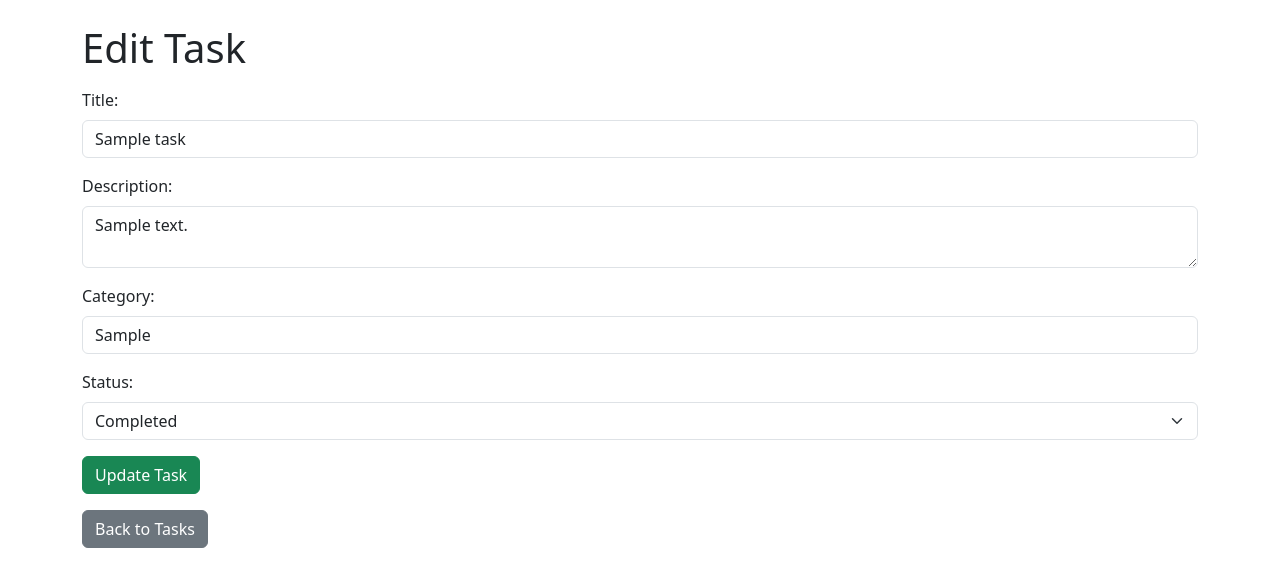
After one commit to svladimir1010/Task-Tracker, a Flask app: page /edit/1 in a window 1280 px wide. The commit adds this page. Shown: the top 587 px of the page. Run offline with Flask 3, Linux system fonts and the light colour scheme; tables that the repository leaves empty hold one stand-in row (values such as "Sample post").

Commit message:
Add edit and delete functionality, integrate Bootstrap

```diff
--- a/app/routes.py
+++ b/app/routes.py
@@ -22,3 +22,23 @@ def add_task():
         db.session.commit()
         return redirect(url_for('main.index'))
     return render_template('add_task.html')
+
+@bp.route('/edit/<int:id>', methods=['GET', 'POST'])
+def edit_task(id):
+    task = Task.query.get_or_404(id)
+    if request.method == 'POST':
+        task.title = request.form['title']
+        task.description = request.form.get('description')
+        task.category = request.form.get('category', 'General')
+        task.status = request.form.get('status', 'Not Started')
+        db.session.commit()
+        return redirect(url_for('main.index'))
+    return render_template('edit_task.html', task=task)
+
+@bp.route('/delete/<int:id>', methods=['POST'])
+def delete_task(id):
+    task = Task.query.get_or_404(id)
+    db.session.delete(task)
+    db.session.commit()
+    flash('Task deleted successfully!', 'success')
+    return redirect(url_for('main.index'))
--- /dev/null
+++ b/app/templates/base.html
@@ -0,0 +1,13 @@
+<!doctype html>
+<html>
+	<head>
+		<title>{% block title %}Task Tracker{% endblock %}</title>
+		<link href="https://cdn.jsdelivr.net/npm/bootstrap@5.3.0/dist/css/bootstrap.min.css" rel="stylesheet">
+	</head>
+	<body>
+		<div class="container">
+			{% block content %}{% endblock %}
+		</div>
+		<script src="https://cdn.jsdelivr.net/npm/bootstrap@5.3.0/dist/js/bootstrap.bundle.min.js"></script>
+	</body>
+</html>
--- /dev/null
+++ b/app/templates/edit_task.html
@@ -0,0 +1,29 @@
+{% extends "base.html" %}
+{% block title %}Edit Task{%endblock%}
+{% block content %}
+<h1 class="mt-4">Edit Task</h1>
+<form method="POST" class="mt-3">
+	<div class="mb-3">
+		<label class="form-label">Title:</label>
+		<input type="text" name="title" class="form-control" value="{{ task.title }}" required>
+	</div>
+	<div class="mb-3">
+		<label class="form-label">Description:</label>
+		<textarea name="description" class="form-control">{{ task.description }}</textarea>
+	</div>
+	<div class="mb-3">
+		<label class="form-label">Category:</label>
+		<input type="text" name="category" class="form-control" value="{{ task.category }}">
+	</div>
+	<div class="mb-3">
+		<label class="form-label">Status:</label>
+		<select name="status" class="form-select">
+			<option value="Not Started" {% if task.status=="Not Started" %}selected{% endif %}>Not Started</option>
+			<option value="In Progress" {% if task.status=="In Progress" %}selected{% endif %}>In Progress</option>
+			<option value="Completed" {% if task.status=="Completed" %}selected{% endif %}>Completed</option>
+		</select>
+	</div>
+	<button type="submit" class="btn btn-success">Update Task</button>
+</form>
+<a href="{{ url_for('main.index') }}" class="btn btn-secondary mt-3">Back to Tasks</a>
+{% endblock %}
```
Also changed, not shown: app/templates/add_task.html (+21 -19 lines), app/templates/index.html (+17 -15 lines), 1 other file.
